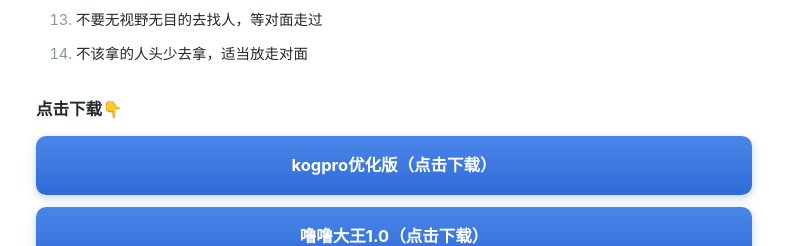
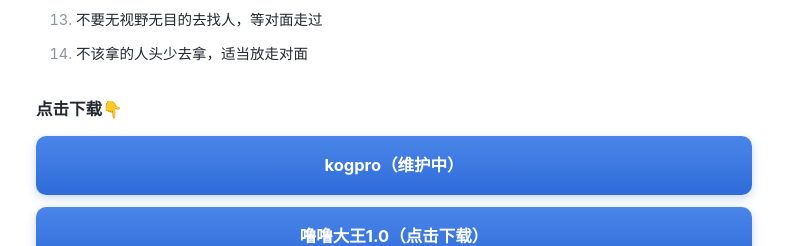
Before and after one commit to 254miao/doc, a plain HTML site: page index.html in a window 1280 px wide. Shown: the part 1480-1726 px from the top of the page, without its empty margins (246-1033 px from the left). Drawn offline with Linux system fonts and the light colour scheme.

Commit message:
kogpro 暂停下载

```diff
--- a/index.html
+++ b/index.html
@@ -146,7 +146,7 @@
 </ol>
 
 <h3>点击下载👇</h3>
-<p><a class="dlbtn" href="http://47.109.150.110:8080/dl/KogPro_v6.ipa">kogpro优化版（点击下载）</a></p>
+<p><a class="dlbtn" href="javascript:void(0)">kogpro（维护中）</a></p>
 <p><a class="dlbtn" href="http://47.109.150.110:8080/dl/lulu10_v2.ipa">噜噜大王1.0（点击下载）</a></p>
 <p><span class="pill"><span class="red">使用前请优先阅读理解</span> 使用说明</span></p>
 
```
